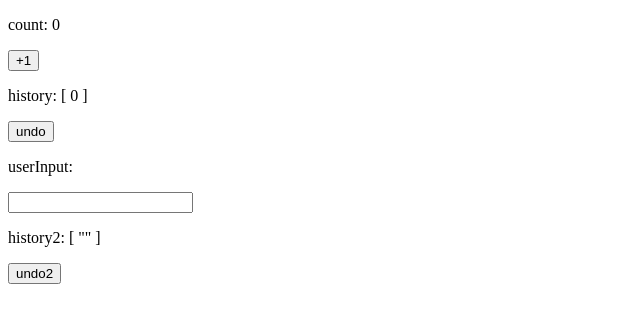
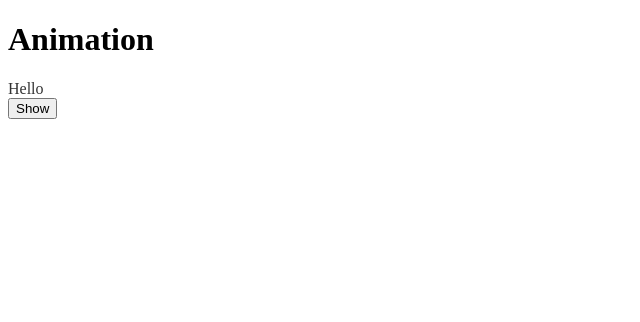
Before and after one commit to kadokichi/vue-lesson, a Vue app in the folder vue-lesson/: page / in a window 1280 px wide. Shown: the top 322 px of the page, without its empty margins (0-640 px from the left). Built offline with nearby package versions, Linux system fonts and the light colour scheme.

Commit message:
cssトランザクション,cssアニメーション

```diff
--- a/vue-lesson/src/App.vue
+++ b/vue-lesson/src/App.vue
@@ -1,25 +1,37 @@
 <script setup>
   import { ref } from 'vue';
-  import { useRefLimitedHistory } from './composables/refLimitedHistory'
-  const count = ref(0)
-
-  const { history, undo } = useRefLimitedHistory(count, ref(5))
-  const userInput = ref('')
-  const { history: history2, undo: undo2 } = useRefLimitedHistory(userInput, 6)
+  const isShow = ref(true)
 </script>
 
 <template>
-  <p>count: {{ count }}</p>
-  <button @click="count++">+1</button>
-  <p>history: {{ history }}</p>
-  <button @click="undo">undo</button>
-
-  <p>userInput: {{ userInput }}</p>
-  <input v-model="userInput" type="text">
-  <p>history2: {{ history2 }}</p>
-  <button @click="undo2">undo2</button>
+  <h1>Animation</h1>
+  <div :class="{ 'opacity-80': isShow, 'opacity-20': !isShow }">Hello</div>
+  <button @click="isShow = !isShow">Show</button>
 </template>
 
 <style scoped>
+  div {
+    transition: opacity 1s;
+    animation: slide 1s;
+  }
 
+  .opacity-80 {
+    opacity: 0.8;
+  }
+
+  .opacity-20 {
+    opacity: 0.2;
+  }
+
+  @keyframes slide {
+    0% {
+      transform: translateX(0);
+    }
+    50% {
+      transform: translateX(100px);
+    }
+    100% {
+      transform: translateX(0);
+    }
+  }
 </style>
```
